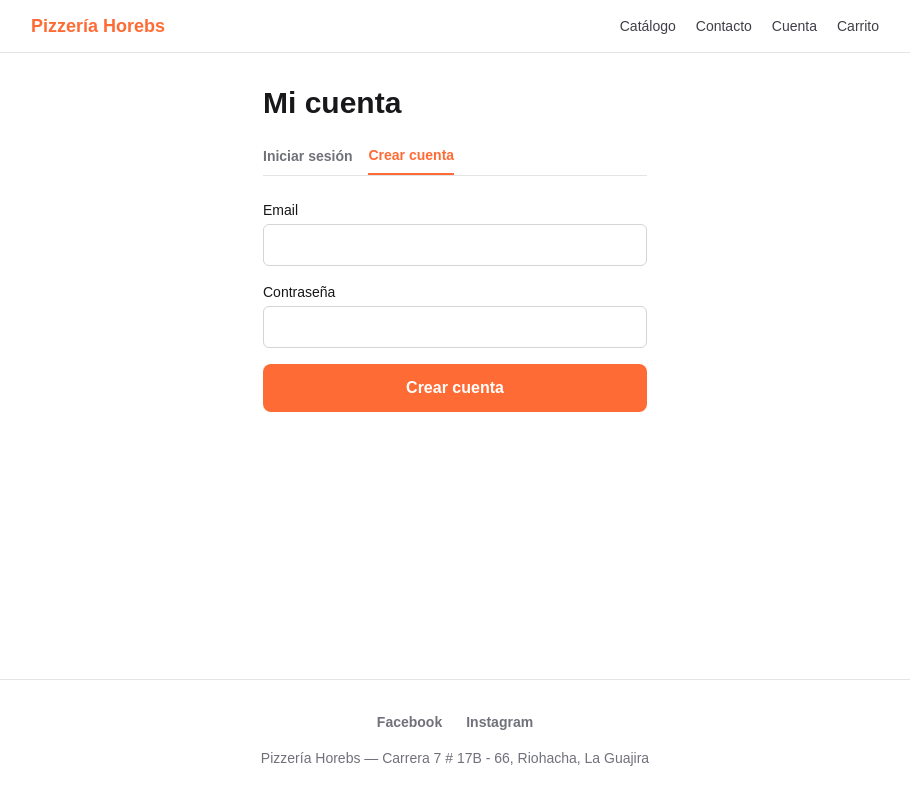
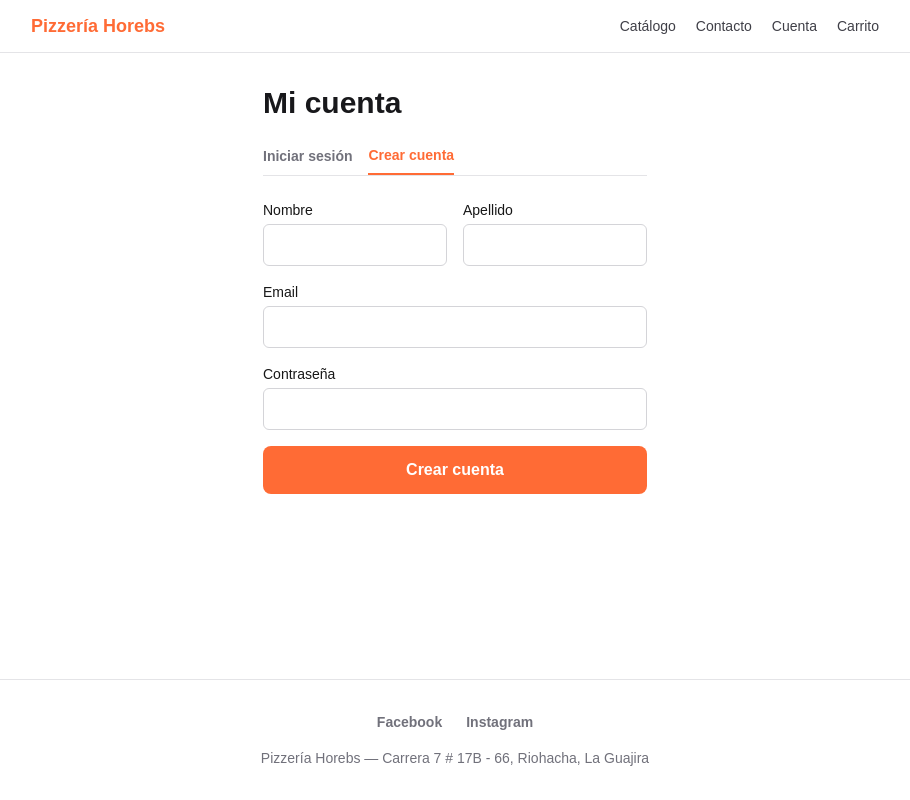
Before and after one commit to jorge-maikel-sierra/horebs-app, a Next.js app in the folder apps/web/: page /cuenta in a window 1280 px wide. Both pictures are taken after a click on the button "Crear cuenta". Shown: the whole page, without its empty margins (185-1095 px from the left). Built offline with nearby package versions, Linux system fonts and the light colour scheme; no server answers.

Commit message:
feat(web): split nombre/apellido fields in /cuenta signup

```diff
--- a/apps/web/src/app/cuenta/page.tsx
+++ b/apps/web/src/app/cuenta/page.tsx
@@ -11,6 +11,8 @@ export default function CuentaPage() {
   const [cargandoSesion, setCargandoSesion] = useState(true);
 
   const [modo, setModo] = useState<Modo>('login');
+  const [nombre, setNombre] = useState('');
+  const [apellido, setApellido] = useState('');
   const [email, setEmail] = useState('');
   const [password, setPassword] = useState('');
   const [enviando, setEnviando] = useState(false);
@@ -42,6 +44,7 @@ export default function CuentaPage() {
       const { data, error: signUpError } = await supabase.auth.signUp({
         email,
         password,
+        options: { data: { nombre, apellido } },
       });
       if (signUpError) {
         setError(signUpError.message);
@@ -76,7 +79,13 @@ export default function CuentaPage() {
           Mi cuenta
         </h1>
         <p className="mt-4 text-zinc-600 dark:text-zinc-400">
-          Sesión iniciada como <strong>{session.user.email}</strong>.
+          Sesión iniciada como{' '}
+          <strong>
+            {session.user.user_metadata?.nombre
+              ? `${session.user.user_metadata.nombre} ${session.user.user_metadata.apellido ?? ''}`.trim()
+              : session.user.email}
+          </strong>
+          .
         </p>
         <button
           type="button"
@@ -121,6 +130,29 @@ export default function CuentaPage() {
       </div>
 
       <form onSubmit={enviar} className="mt-6 space-y-4">
+        {modo === 'registro' && (
+          <div className="grid gap-4 sm:grid-cols-2">
+            <div>
+              <label className="block text-sm font-medium">Nombre</label>
+              <input
+                required
+                value={nombre}
+                onChange={(e) => setNombre(e.target.value)}
+                className="mt-1 w-full rounded-md border border-zinc-300 px-3 py-2 dark:border-zinc-700 dark:bg-zinc-900"
+              />
+            </div>
+            <div>
+              <label className="block text-sm font-medium">Apellido</label>
+              <input
+                required
+                value={apellido}
+                onChange={(e) => setApellido(e.target.value)}
+                className="mt-1 w-full rounded-md border border-zinc-300 px-3 py-2 dark:border-zinc-700 dark:bg-zinc-900"
+              />
+            </div>
+          </div>
+        )}
+
         <div>
           <label className="block text-sm font-medium">Email</label>
           <input
```
